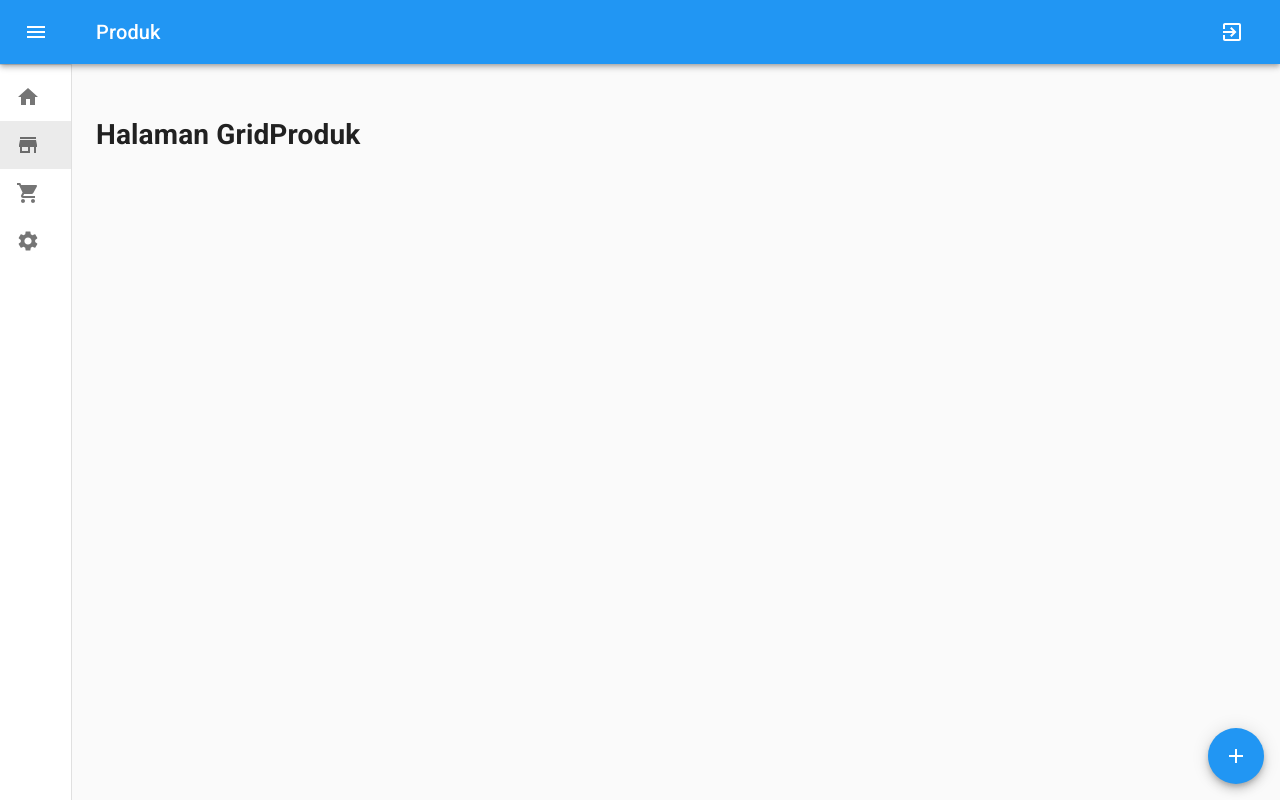
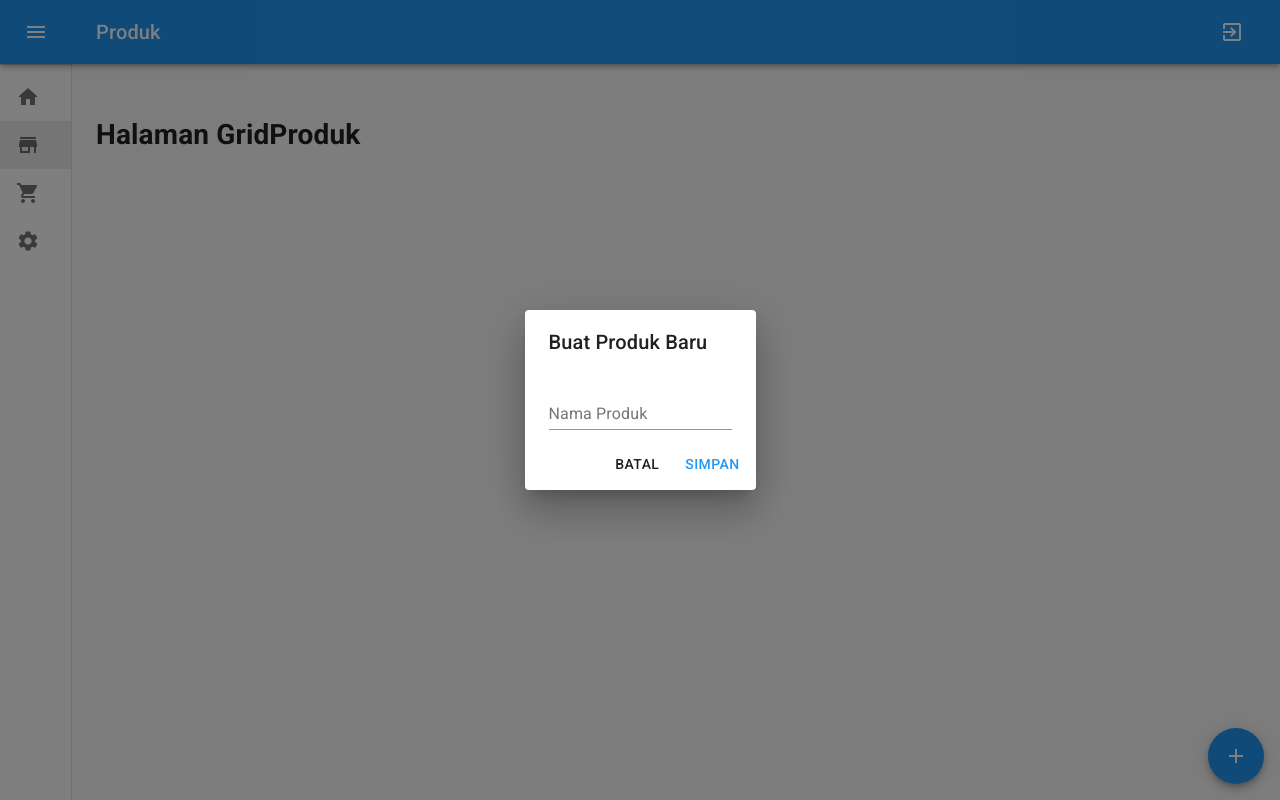
Before and after one commit to wildenali/aplikasiposwilden, a React (Create React App) app: page /produk in a window 1280 px wide. Built offline with nearby package versions, Linux system fonts and the light colour scheme; no server answers; sample sign-in values are in the browser's storage.

Commit message:
aktifkan open=true supaya dialog muncul, ini untuk sementara karena untuk mempermudah develop

```diff
--- a/src/pages/private/produk/add.js
+++ b/src/pages/private/produk/add.js
@@ -10,7 +10,7 @@ import DialogContentText from '@material-ui/core/DialogContentText'
 import DialogTitle from '@material-ui/core/DialogTitle'
 
 function AddDialog() {
-  return  <Dialog>
+  return  <Dialog open={true}>
             <DialogTitle>Buat Produk Baru</DialogTitle>
             <DialogContent>
               <TextField
```
